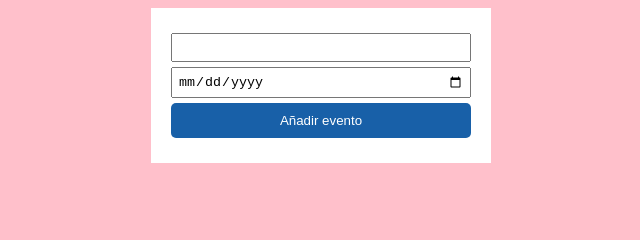
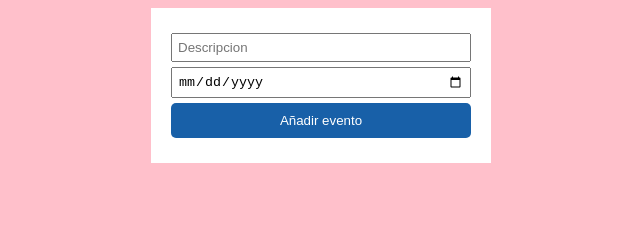
Before and after one commit to VexAlexis/calculadoraDias, a plain HTML site: page index.html in a window 1280 px wide. Shown: the top 240 px of the page, 319-959 px from the left. Drawn offline with Linux system fonts and the light colour scheme.

Commit message:
Update index.html

```diff
--- a/index.html
+++ b/index.html
@@ -11,8 +11,8 @@
     <div id="app">
       <div class="form">
         <form>
-          <input type="text" id="eventName" />
-          <input type="date" id="eventDate" />
+          <input type="text" id="eventName" placeholder="Descripcion"/>
+          <input type="date" id="eventDate"/>
           <input type="button" id="bAdd" value="Añadir evento" />
         </form>
       </div>
```
